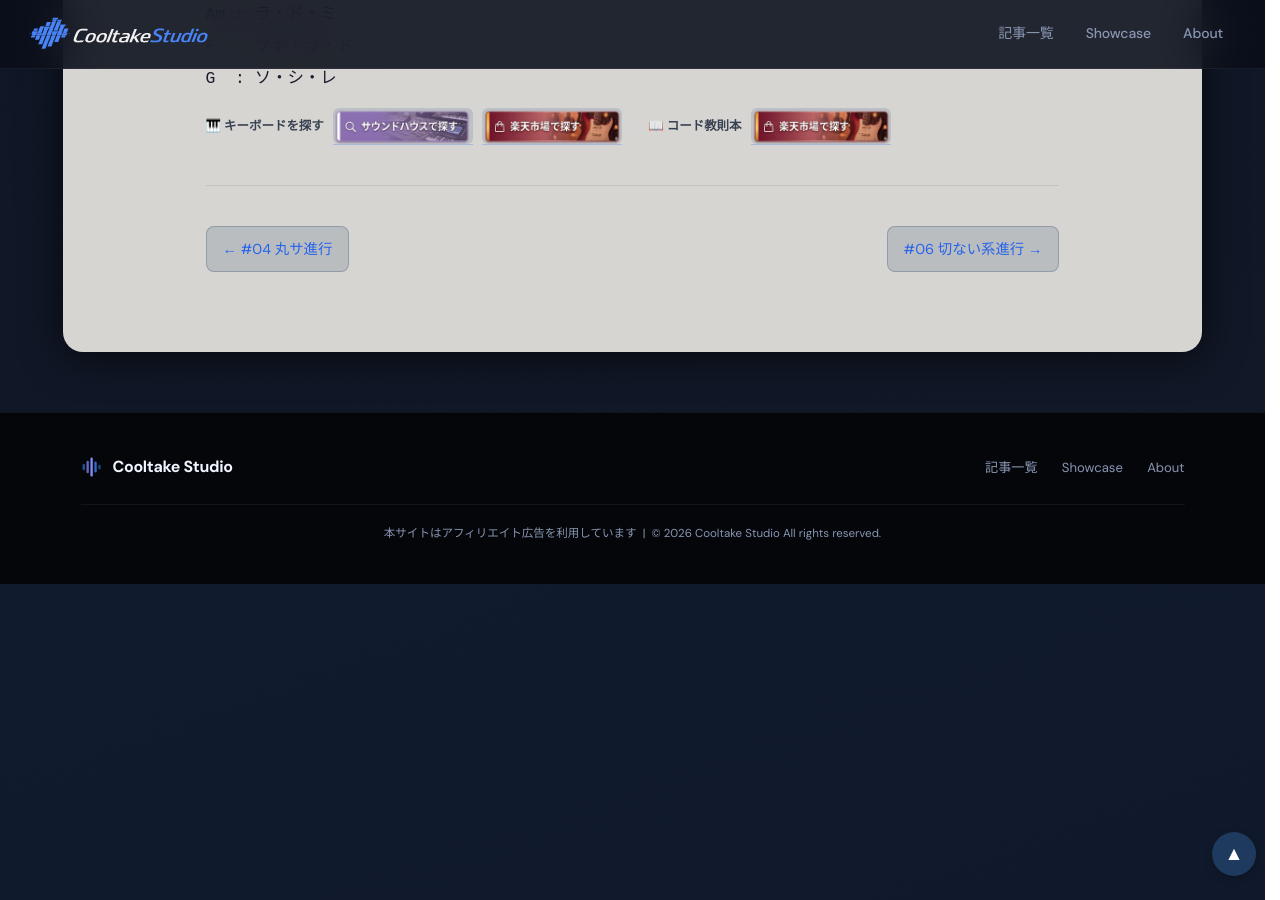
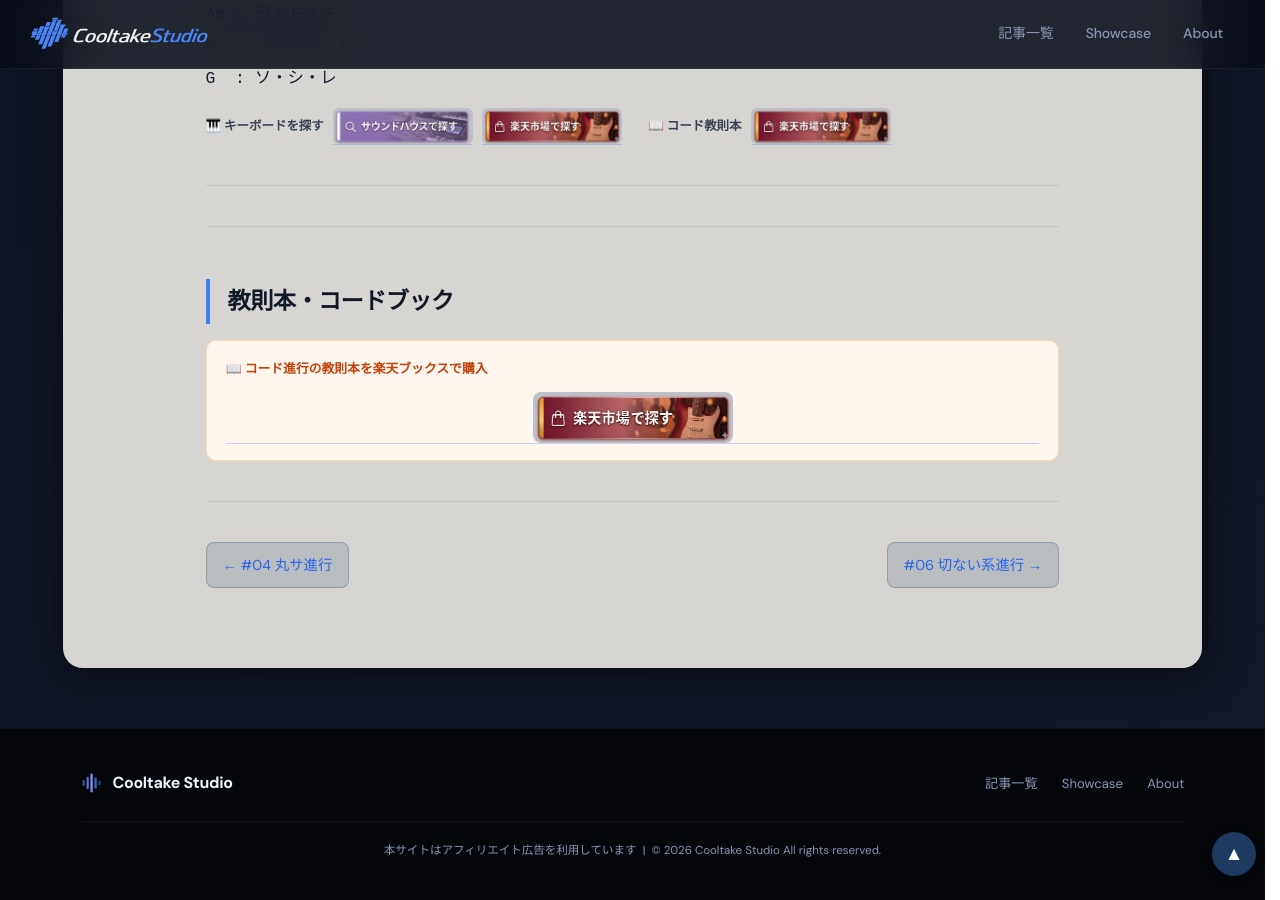
Before and after one commit to cooltake/cooltake-staging, a Jekyll site: the page built from _posts/2026-05-30-chord-progression-05-junkan.md, in a window 1280 px wide and 900 px high, scrolled down 4075 px. Built offline with Jekyll 4.4.1, drawn with Linux system fonts in a browser that asks for light colours; some web fonts are replaced.

Commit message:
fix: remove stray div, add textbook section to 05

```diff
--- a/_posts/2026-05-30-chord-progression-05-junkan.md
+++ b/_posts/2026-05-30-chord-progression-05-junkan.md
@@ -58,4 +58,15 @@ G  : ソ・シ・レ
 
 ---
 
-<div style="display:flex;justify-content:space-between;flex-wrap:wrap;gap:.8rem;margin:2rem 0;"><a href="/chord/chord-progression-04-marusa/" style="display:inline-block;padding:.5rem 1rem;background:rgba(30,58,95,.15);border:1px solid rgba(30,58,95,.25);border-radius:8px;color:#1e3a5f;text-decoration:none;font-size:.9rem;">← #04 丸サ進行</a><a href="/chord/chord-progression-06-kanashii/" style="display:inline-block;padding:.5rem 1rem;background:rgba(30,58,95,.15);border:1px solid rgba(30,58,95,.25);border-radius:8px;color:#1e3a5f;text-decoration:none;font-size:.9rem;">#06 切ない系進行 →</a></div>
+---
+
+## 教則本・コードブック
+
+<div style="background:#fff7ed;border:1px solid #fed7aa;border-radius:10px;padding:1rem 1.2rem;">
+<p style="font-size:.8rem;font-weight:700;color:#c2410c;margin:0 0 .6rem;">📖 コード進行の教則本を楽天ブックスで購入</p>
+<a href="https://books.rakuten.co.jp/search?sitem=%E3%82%B3%E3%83%BC%E3%83%89%E9%80%B2%E8%A1%8C+%E6%95%99%E5%89%87%E6%9C%AC&g=212" target="_blank" rel="nofollow noopener" style="display:block;text-decoration:none;text-align:center;"><img src="/assets/images/btn-rakuten.jpg" alt="コード進行の教則本を楽天ブックスで購入" width="200" style="max-width:100%;height:auto;border-radius:8px;display:block;margin:0 auto;"></a>
+</div>
+
+---
+
+<div style="display:flex;justify-content:space-between;flex-wrap:wrap;gap:.8rem;margin:2rem 0;"><a href="/chord/chord-progression-04-marusa/" style="display:inline-block;padding:.5rem 1rem;background:rgba(30,58,95,.15);border:1px solid rgba(30,58,95,.25);border-radius:8px;color:#1e3a5f;text-decoration:none;font-size:.9rem;">← #04 丸サ進行</a><a href="/chord/chord-progression-06-kanashii/" style="display:inline-block;padding:.5rem 1rem;background:rgba(30,58,95,.15);border:1px solid rgba(30,58,95,.25);border-radius:8px;color:#1e3a5f;text-decoration:none;font-size:.9rem;">#06 切ない系進行 →</a>
```
